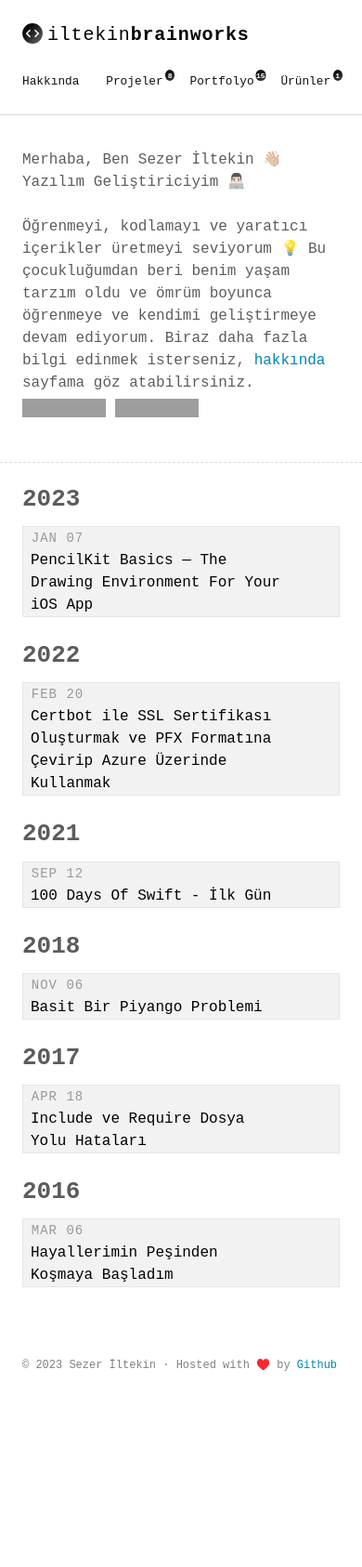
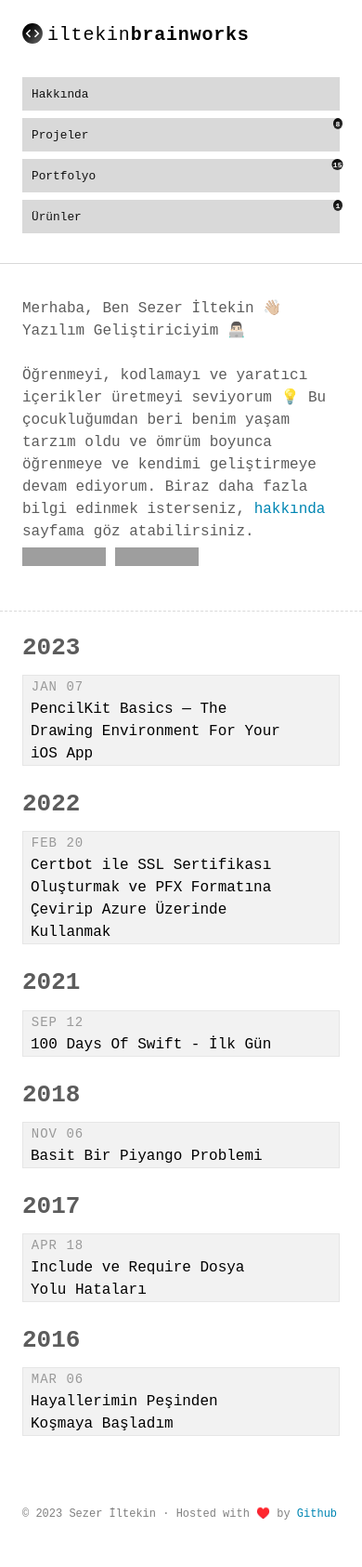
Before and after one commit to iltekin/iltekin.github.io, a Jekyll site: the page built from index.html, in a window 390 px wide. Shown: the whole page at 93% size. Built offline with Jekyll 4.4.1, drawn with Linux system fonts in a browser that asks for light colours; some web fonts are replaced; comment, search, counter and statistics services are not loaded; before the commit the page ends 1526 px from its top, so only the background shows below that; grey boxes are pictures that could not be loaded.

Commit message:
Change CSS

```diff
--- a/assets/scss/_layout.scss
+++ b/assets/scss/_layout.scss
@@ -368,8 +368,11 @@ hr {
     width: 100%;
   }
 
-  .navbar li:first-child {
-    padding-left: 0;
+  .navbar li {
+    display: block;
+    padding: 6px 10px;
+    background: #d9d9d9;
+    margin: 8px 0;
   }
 
 }
```
